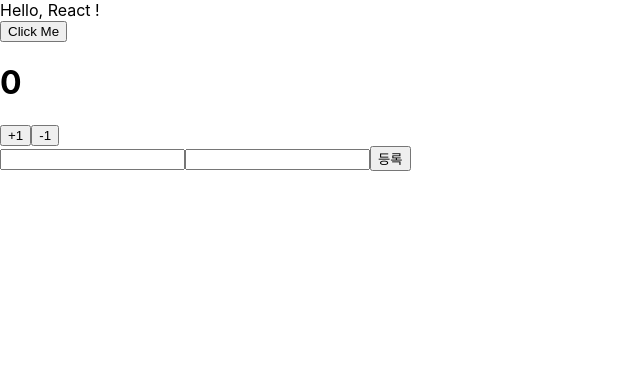
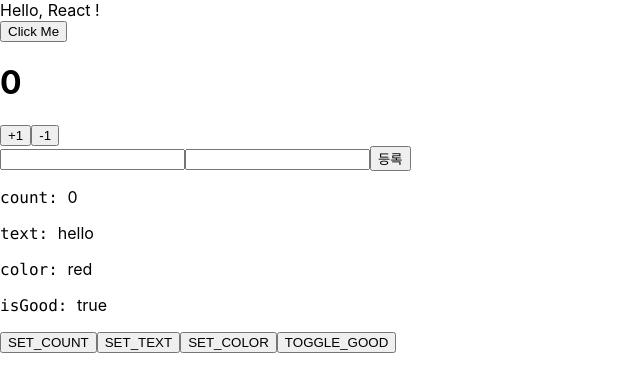
Before and after one commit to happyeveryone96/react-ts-prac, a React (Create React App) app in the folder ts-react-tutorial/: page / in a window 1280 px wide. Shown: the top 392 px of the page, without its empty margins (0-640 px from the left). Built offline with nearby package versions, Linux system fonts and the light colour scheme.

Commit message:
add: ReducerSample 컴포넌트 추가

```diff
--- a/ts-react-tutorial/src/App.tsx
+++ b/ts-react-tutorial/src/App.tsx
@@ -2,6 +2,7 @@
 import Greetings from "./Greetings";
 import Counter from "./Counter";
 import MyForm from "./MyForm";
+import ReducerSample from "./ReducerSample";
 
 const App: React.FC = () => {
   const onClick = (name: string) => {
@@ -15,6 +16,7 @@
       <Greetings name="React" onClick={onClick} />
       <Counter />
       <MyForm onSubmit={onSubmit} />
+      <ReducerSample />
     </>
   );
 };
--- /dev/null
+++ b/ts-react-tutorial/src/ReducerSample.tsx
@@ -0,0 +1,82 @@
+import React, { useReducer } from "react";
+
+type Color = "red" | "orange" | "yellow";
+
+type State = {
+  count: number;
+  text: string;
+  color: Color;
+  isGood: boolean;
+};
+
+type Action =
+  | { type: "SET_COUNT"; count: number }
+  | { type: "SET_TEXT"; text: string }
+  | { type: "SET_COLOR"; color: Color }
+  | { type: "TOGGLE_GOOD" };
+
+function reducer(state: State, action: Action): State {
+  switch (action.type) {
+    case "SET_COUNT":
+      return {
+        ...state,
+        count: action.count, // count가 자동완성되며, number 타입인걸 알 수 있습니다.
+      };
+    case "SET_TEXT":
+      return {
+        ...state,
+        text: action.text, // text가 자동완성되며, string 타입인걸 알 수 있습니다.
+      };
+    case "SET_COLOR":
+      return {
+        ...state,
+        color: action.color, // color 가 자동완성되며 color 가 Color 타입인걸 알 수 있습니다.
+      };
+    case "TOGGLE_GOOD":
+      return {
+        ...state,
+        isGood: !state.isGood,
+      };
+    default:
+      throw new Error("Unhandled action");
+  }
+}
+
+function ReducerSample() {
+  const [state, dispatch] = useReducer(reducer, {
+    count: 0,
+    text: "hello",
+    color: "red",
+    isGood: true,
+  });
+
+  const setCount = () => dispatch({ type: "SET_COUNT", count: 5 }); // count 를 넣지 않으면 에러발생
+  const setText = () => dispatch({ type: "SET_TEXT", text: "bye" }); // text 를 넣지 않으면 에러 발생
+  const setColor = () => dispatch({ type: "SET_COLOR", color: "orange" }); // orange 를 넣지 않으면 에러 발생
+  const toggleGood = () => dispatch({ type: "TOGGLE_GOOD" });
+
+  return (
+    <div>
+      <p>
+        <code>count: </code> {state.count}
+      </p>
+      <p>
+        <code>text: </code> {state.text}
+      </p>
+      <p>
+        <code>color: </code> {state.color}
+      </p>
+      <p>
+        <code>isGood: </code> {state.isGood ? "true" : "false"}
+      </p>
+      <div>
+        <button onClick={setCount}>SET_COUNT</button>
+        <button onClick={setText}>SET_TEXT</button>
+        <button onClick={setColor}>SET_COLOR</button>
+        <button onClick={toggleGood}>TOGGLE_GOOD</button>
+      </div>
+    </div>
+  );
+}
+
+export default ReducerSample;
```
